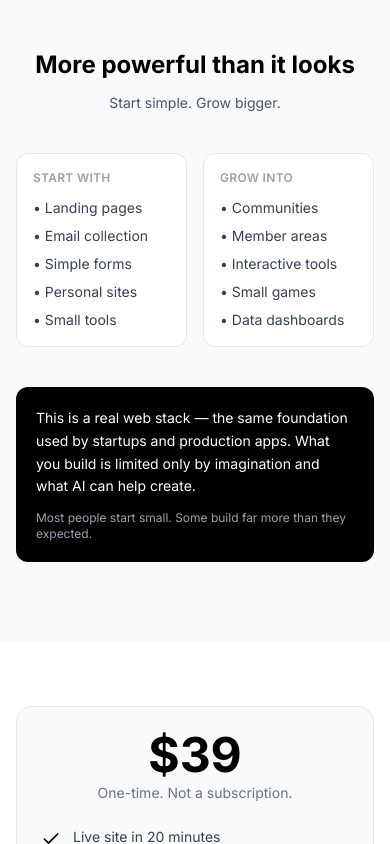
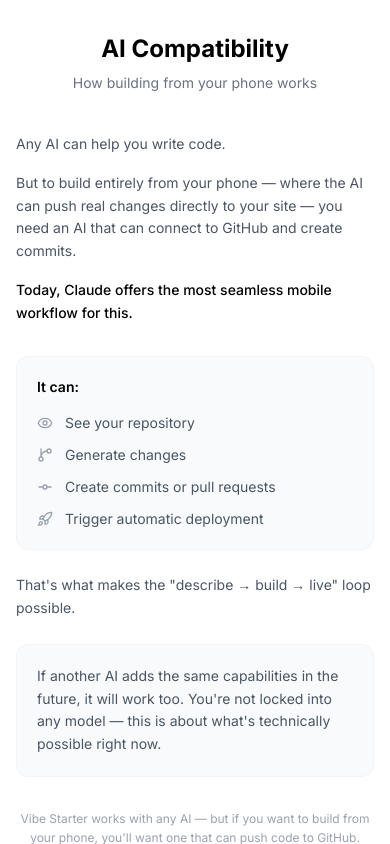
Before and after one commit to Born14/Vibe-Starter, a Next.js app: page / in a window 390 px wide. Shown: the part 2700-3544 px from the top of the page. Built offline with nearby package versions, Linux system fonts and the light colour scheme.

Commit message:
Add AI Compatibility section to landing page
Explains why Claude currently offers the best mobile workflow for
building from your phone - it can connect to GitHub and create commits.
Makes clear users aren't locked into any model.

```diff
--- a/src/app/page.tsx
+++ b/src/app/page.tsx
@@ -1,6 +1,7 @@
 import Hero from "@/components/Hero";
 import ForCreators from "@/components/ForCreators";
 import HowItWorks from "@/components/HowItWorks";
+import AICompatibility from "@/components/AICompatibility";
 import BeyondBasics from "@/components/BeyondBasics";
 import Pricing from "@/components/Pricing";
 import Trust from "@/components/Trust";
@@ -13,6 +14,7 @@ export default function Home() {
       <Hero />
       <ForCreators />
       <HowItWorks />
+      <AICompatibility />
       <BeyondBasics />
       <Pricing />
       <Trust />
--- /dev/null
+++ b/src/components/AICompatibility.tsx
@@ -0,0 +1,89 @@
+'use client';
+
+import { Inter } from 'next/font/google';
+import { GitBranch, Eye, GitCommit, Rocket } from 'lucide-react';
+
+const inter = Inter({
+  subsets: ['latin'],
+  display: 'swap',
+});
+
+const capabilities = [
+  {
+    icon: Eye,
+    text: "See your repository",
+  },
+  {
+    icon: GitBranch,
+    text: "Generate changes",
+  },
+  {
+    icon: GitCommit,
+    text: "Create commits or pull requests",
+  },
+  {
+    icon: Rocket,
+    text: "Trigger automatic deployment",
+  },
+];
+
+export default function AICompatibility() {
+  return (
+    <section className={`py-16 px-4 bg-white ${inter.className}`}>
+      <div className="mx-auto max-w-md">
+
+        {/* Section header */}
+        <h2 className="text-2xl font-bold text-center text-black mb-2">
+          AI Compatibility
+        </h2>
+        <p className="text-center text-gray-500 text-sm mb-10">
+          How building from your phone works
+        </p>
+
+        {/* Main explanation */}
+        <div className="space-y-4 text-sm text-gray-600 leading-relaxed mb-8">
+          <p>
+            Any AI can help you write code.
+          </p>
+          <p>
+            But to build entirely from your phone — where the AI can push real changes directly to your site — you need an AI that can connect to GitHub and create commits.
+          </p>
+          <p className="font-medium text-black">
+            Today, Claude offers the most seamless mobile workflow for this.
+          </p>
+        </div>
+
+        {/* Capabilities */}
+        <div className="bg-gray-50 rounded-xl p-5 border border-gray-100 mb-6">
+          <p className="text-sm font-semibold text-black mb-4">It can:</p>
+          <div className="space-y-3">
+            {capabilities.map((cap, index) => (
+              <div key={index} className="flex items-center gap-3">
+                <cap.icon className="h-4 w-4 text-gray-400 flex-shrink-0" strokeWidth={2} />
+                <span className="text-sm text-gray-600">{cap.text}</span>
+              </div>
+            ))}
+          </div>
+        </div>
+
+        {/* The loop explanation */}
+        <p className="text-sm text-gray-600 leading-relaxed mb-6">
+          That's what makes the "describe → build → live" loop possible.
+        </p>
+
+        {/* No lock-in message */}
+        <div className="bg-gray-50 rounded-xl p-5 border border-gray-100">
+          <p className="text-sm text-gray-600 leading-relaxed">
+            If another AI adds the same capabilities in the future, it will work too. You're not locked into any model — this is about what's technically possible right now.
+          </p>
+        </div>
+
+        {/* Summary */}
+        <p className="mt-8 text-xs text-gray-400 text-center leading-relaxed">
+          Vibe Starter works with any AI — but if you want to build from your phone, you'll want one that can push code to GitHub. Today, Claude does this best.
+        </p>
+
+      </div>
+    </section>
+  );
+}
```
